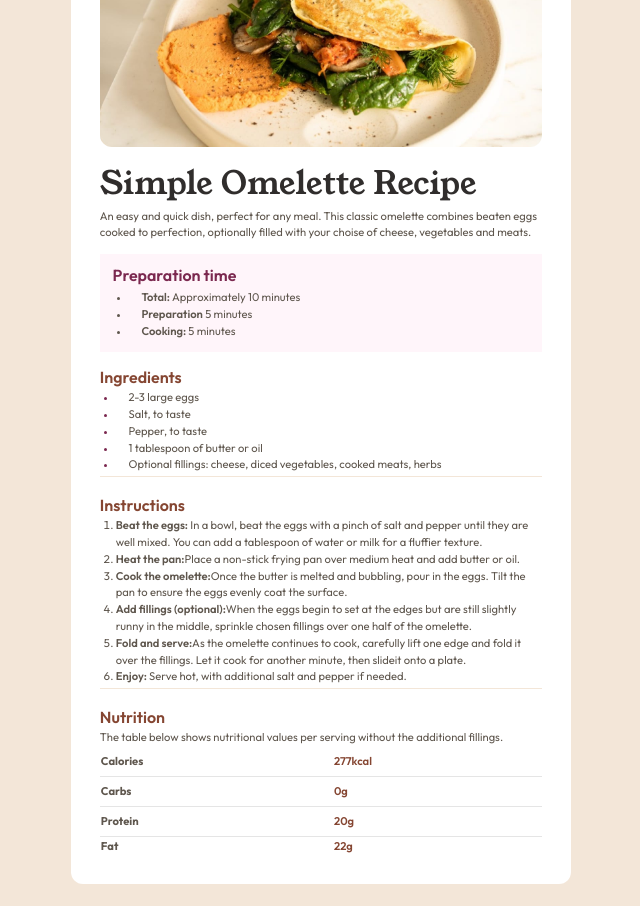
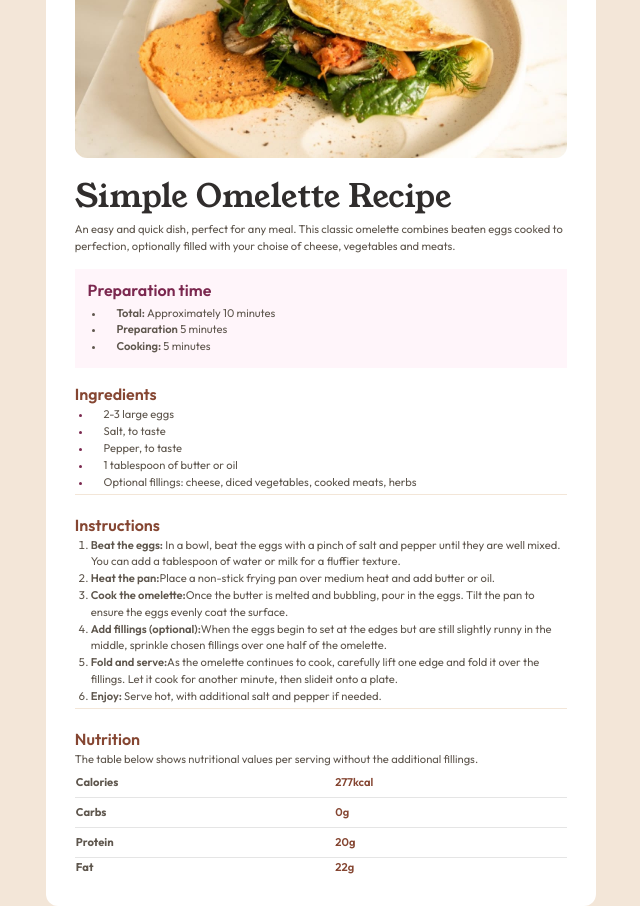
Before and after one commit to nielsfechtel/frontendmentor_1_recipe, a plain HTML site: page index.html in a window 1280 px wide. Shown: the whole page, without its empty margins (319-959 px from the left). Before the commit the page ends 884 px from the top, so only its background shows below. Drawn offline with Linux system fonts and the light colour scheme.

Commit message:
(feat) more responsive

```diff
--- a/style.css
+++ b/style.css
@@ -20,11 +20,14 @@
   --font-size-p: 16px;
 }
 
+html,
 body {
+  height: 100%;
   width: 100%;
-  height: 100%;
-  min-height: 100%;
-  overflow: auto;
+}
+
+body {
+  height: 100svh;
 
   font-family: var(--font-family-outfit);
   color: var(--color-stone-600);
@@ -37,8 +40,8 @@ body {
 }
 
 main {
-  height: max(70vh, 400px);
-  width: max(30vw, 500px);
+  height: max(80vh, 1000px);
+  width: clamp(550px, 40vw, 600px);
   display: flex;
   flex-direction: column;
   gap: 0.8rem;
@@ -59,14 +62,10 @@ h1 {
 }
 
 .headliner-image {
-  display: grid;
-  place-content: center;
-
-  height: min-content;
+  min-height: min-content;
   img {
     border-radius: 12px;
-    max-width: 100%;
-    height: auto;
+    object-fit: fill;
   }
 }
 
@@ -144,23 +143,15 @@ table {
   }
 }
 
-@media screen and (width < 600px) {
- main {
+@media screen and (width <= 550px) {
+  main {
     width: 100%;
     height: 100%;
   }
 }
 
-@media screen and (width > 600px) {
-  html,
-  body {
-    height: 100%;
+@media (orientation: landscape) {
+  main {
+    height: 101%;
   }
 }
-
-/* For landscape-devices like the iPad Pro. See note in Readme.md */
-@media screen and (height < 1200px) and (width > 600px) {
-  main {
-    height: max-content;
-  }
-}
```
